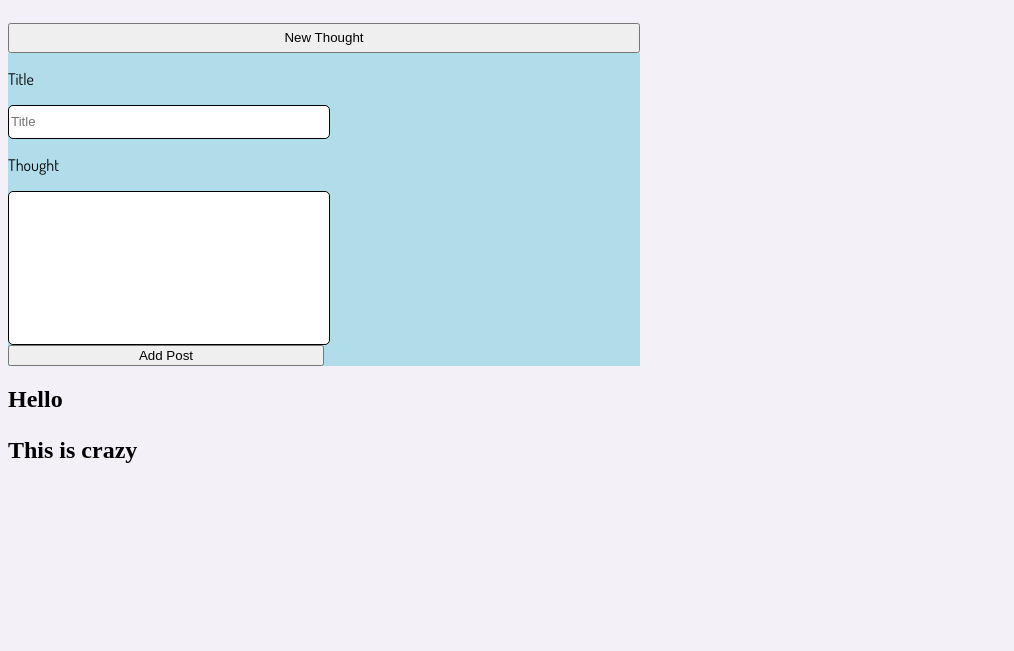
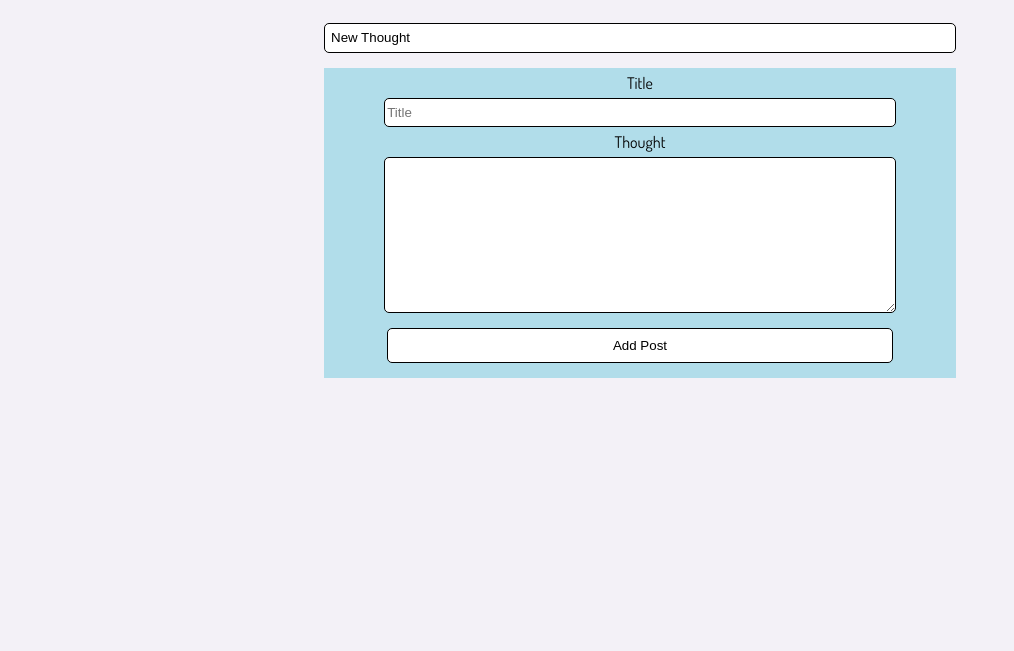
Before and after one commit to ChelsyeHannum/socialPosts, a plain HTML site: page index.html in a window 1280 px wide. Shown: the part 149-800 px from the top of the page, without its empty margins (0-1014 px from the left). Drawn offline with nearby package versions, Linux system fonts and the light colour scheme.

Commit message:
CSS to form

```diff
--- a/postForm.js
+++ b/postForm.js
@@ -4,15 +4,15 @@ const postForm = {
         onSubmit: "&"
     },
     template: `
-    <form ng-submit="$ctrl.onSubmit({newPost: $ctrl.postInfo});">
+    <form >
     <p>Title</p>
     <input type="text" ng-model="$ctrl.postInfo.title" placeholder="Title">
     <p>Thought</p>
-    <input class ="textArea" type="textarea" ng-model="$ctrl.postInfo.thought">
-    <button class = "addPost" ng-click = "ctrl.hideForm()">Add Post</button>
+    <textarea rows: "50" class ="textArea" type="text" ng-model="$ctrl.postInfo.thought"></textarea>
+     <button class = "addPost" ng-click = "ctrl.hideForm()">Add Post</button>
     </form>
     `
-        //
+        // ng-submit="$ctrl.onSubmit({newPost: $ctrl.postInfo});"
 };
 
 angular
--- a/socialPosts.js
+++ b/socialPosts.js
@@ -14,8 +14,6 @@ const socialPosts = {
     controller: function() {
         const vm = this;
         vm.postList = [{
-            title: "Hello",
-            thought: "This is crazy"
 
         }];
 
--- a/style.css
+++ b/style.css
@@ -2,15 +2,30 @@
         font-size: 45px;
         font-family: 'Homemade Apple', cursive;
         color: rgb(3, 169, 244);
+        margin-left: 35%;
+    }
+
+    p {
+        margin: 5px;
     }
 
     .thoughtBtn {
+        display: flex;
+        align-items: center;
         width: 50%;
         height: 30px;
+        margin: 0 auto;
+        margin-bottom: 15px;
+        background: white;
+        border-radius: 5px;
+        border: solid black 1px;
     }
 
     .textArea {
         height: 150px;
+        width: 80%;
+        border-radius: 5px;
+        border: solid black 1px;
     }
 
     body {
@@ -20,18 +35,26 @@
     form {
         background: #B1ddea;
         width: 50%;
+        height: 60%;
         display: flex;
+        align-items: center;
         flex-direction: column;
+        margin: 0 auto;
         font-family: 'Dosis', sans-serif;
     }
 
     input {
         border: solid black 1px;
         border-radius: 5px;
-        height: 30px;
-        width: 50%;
+        height: 25px;
+        width: 80%;
     }
 
     .addPost {
-        width: 50%;
+        width: 80%;
+        margin: 15px;
+        height: 35px;
+        background: white;
+        border-radius: 5px;
+        border: solid black 1px;
     }
```
